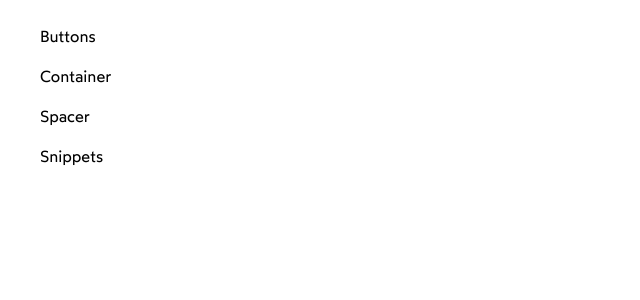
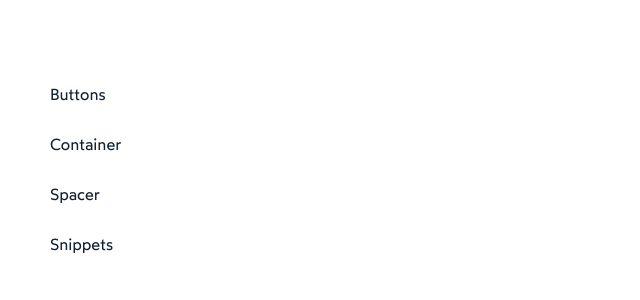
Before and after one commit to Flawwles/matt-evans-portfolio, a Next.js app: page /system/Navigation/Navigation in a window 1280 px wide. Shown: the top 300 px of the page, without its empty margins (0-640 px from the left). Built offline with nearby package versions, Linux system fonts and the light colour scheme.

Commit message:
tidy up navigation

```diff
--- a/components/Button/ButtonGroup.js
+++ b/components/Button/ButtonGroup.js
@@ -1,5 +1,5 @@
 import styled from 'styled-components';
-import useResizeObserver from "use-resize-observer";
+import useResizeObserver from "use-resize-observer/polyfilled";
 import getClasses from '../lib/getClasses';
 
 
--- a/pages/system/Navigation/Navigation.js
+++ b/pages/system/Navigation/Navigation.js
@@ -3,23 +3,39 @@ import Link from 'next/link'
 import { NavigationStructure } from "./NavigationStructure"
 import {NavigationListItem, NavigationList} from "./NavigationStyles"
 
-export default function Navigation() {
-  const [activeGroup, setActiveGroup] = useState('Buttons')
-  return (
-    <NavigationList>
-      <CreateNavigationListItem list={NavigationStructure} activeGroup={activeGroup} setActiveGroup={setActiveGroup}/>
-    </NavigationList>
-  )
-}
-
-
 const CreateNavigationListItem = ({list, activeGroup, setActiveGroup}) => {
   return (
     list.map((item, i) => (
-      <NavigationListItem key={i} onClick={() => setActiveGroup(item.link)}>
+      <NavigationListItem
+        key={i}
+        onClick={() => setActiveGroup(item.link)}
+        className={item.link === activeGroup ? 'active' : 'inactive'}
+      >
         <Link href={`#${item.link}`}>{item.name}</Link>
-        {item.children ? <NavigationList className={item.link === activeGroup ? 'active' : 'inactive'}><CreateNavigationListItem list={item.children} activeGroup={activeGroup} setActiveGroup={setActiveGroup}/> </NavigationList> : ''}
+        {item.children ?
+          <NavigationList
+            className={item.link === activeGroup ? 'active' : 'inactive'}
+          >
+            <CreateNavigationListItem
+              list={item.children}
+              activeGroup={activeGroup}
+              setActiveGroup={setActiveGroup}
+            />
+          </NavigationList> : null}
       </NavigationListItem>
     ))
   )
 }
+
+export default function Navigation() {
+  const [activeGroup, setActiveGroup] = useState('')
+  return (
+    <NavigationList>
+      <CreateNavigationListItem
+        list={NavigationStructure}
+        activeGroup={activeGroup}
+        setActiveGroup={setActiveGroup}
+      />
+    </NavigationList>
+  )
+}
--- a/pages/system/Navigation/NavigationStyles.js
+++ b/pages/system/Navigation/NavigationStyles.js
@@ -5,6 +5,9 @@ export const NavigationList = styled.ul`
   left: 0;
   &:first-child {
       position: fixed;
+      margin-top: 4rem;
+      width: 12rem;
+
   }
   transition: all 0.5s ease;
 
@@ -24,17 +27,39 @@ export const NavigationList = styled.ul`
 `
 
 export const NavigationListItem = styled.li`
+  --main-color-opacity-50: rgba(var(--accent-light-rgb-400), 0.5);
+  --main-color-opacity-20: rgba(var(--accent-light-rgb-400), 0.2);
+  --main-color-opacity-10: rgba(var(--accent-light-rgb-400), 0.1);
   list-style-type: none;
   margin: 0;
   width: 100%;
   display: block;
   padding-top: 10px;
+  color: var(--accent-dark-300);
 
+  //Reduce padding in nested list
   & > ul {
       padding: 0 1rem;
   }
 
-  &:not(:last-child) {
-    padding-bottom: 10px;
+  & > a {
+    padding: 10px;
+    border-radius: 4px;
+    display: inline-block;
+    width: 100%;
+  }
+
+  &.active > a {
+    background: var(--main-color-opacity-10);
+    color: var(--accent-light-100);
+  }
+
+
+  &:hover {
+    color: var(--accent-light-200);
+  }
+
+  &.active {
+    color: var(--accent-light-300)
   }
 `
--- a/pages/system/index.js
+++ b/pages/system/index.js
@@ -2,13 +2,10 @@ import styled from "styled-components";
 import { Container, Button, ButtonGroup, ExampleDemo, Spacer, Snippet, ArticleTitle } from "../../components/";
 import Navigation from './Navigation/Navigation.js'
 
-
 const SystemsStyles = styled.div`
 display: grid;
 grid-template-columns: 12rem minmax(0, 1fr);
-/* grid-template-columns: 8rem 1fr; */
 `
-
 
 export default function System() {
 
```
Lines whose indentation alone changed are shown as unchanged.
